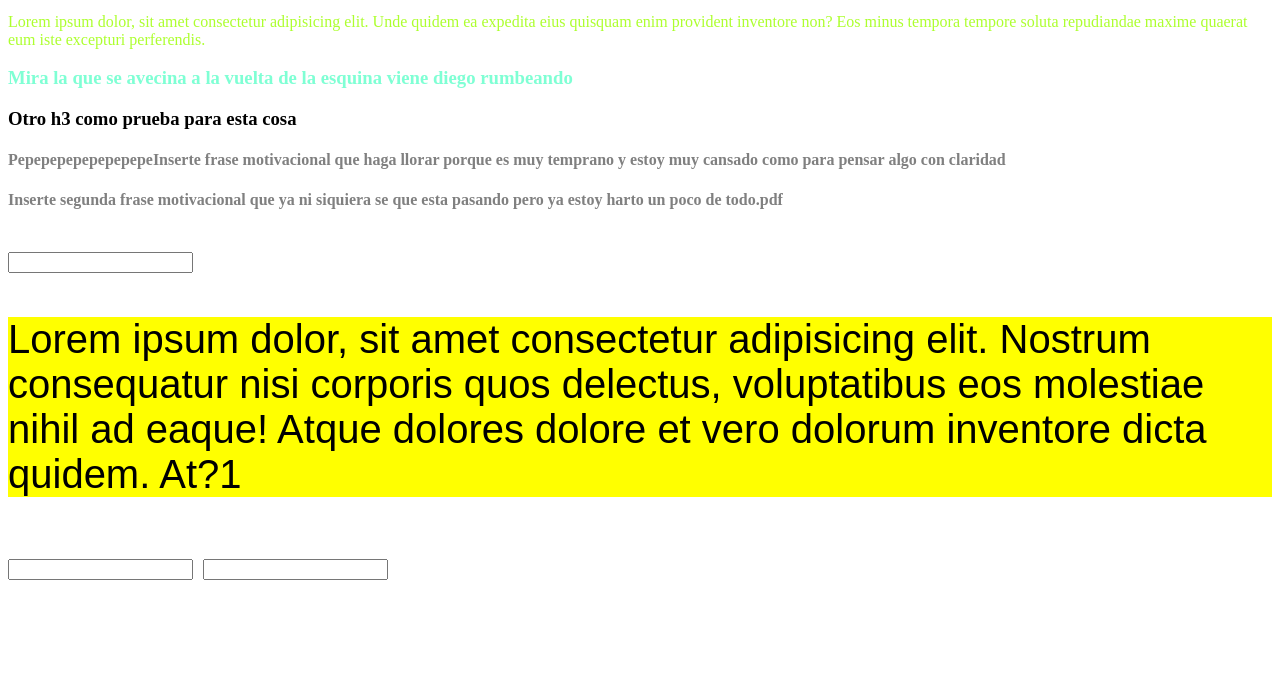
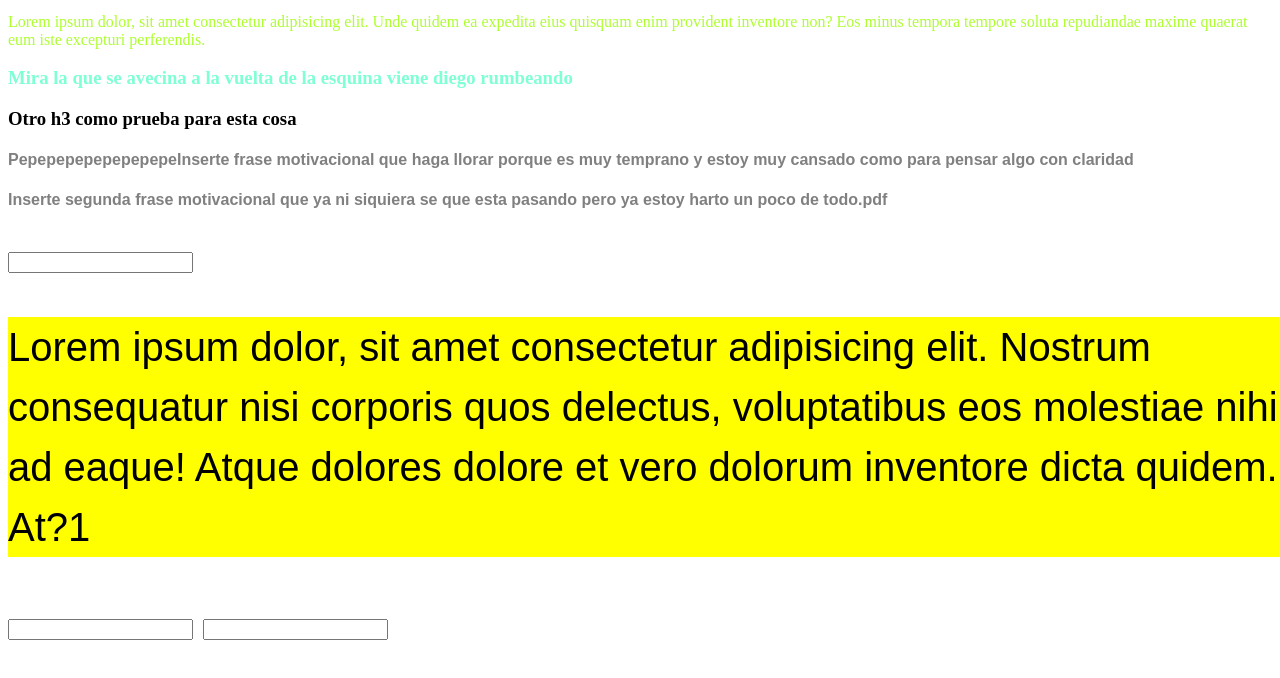
Before and after one commit to osvarg/css, a plain HTML site: page index.html in a window 1280 px wide. Shown: the part 120-798 px from the top of the page. Drawn offline with Linux system fonts and the light colour scheme.

Commit message:
todas las categorías de tipografías

```diff
--- a/style.css
+++ b/style.css
@@ -19,6 +19,8 @@ h1:hover {
 }
 h4 {
     color: grey !important;
+    font-family: Arial, Helvetica, sans-serif;
+    font-weight: 10000;
 }
 .form {
     font-size: 40px;
@@ -29,9 +31,9 @@ h4 {
 .form__input-p {
     font-size: 1em;
     font-family: Arial, Helvetica, sans-serif;
+    line-height: 1.5;
     background-color: #ff0;
-    width: 100%;
-    height: 10%;
+    width: 100vw;;
 }
 .form__input--active {
     color: orange;
```
